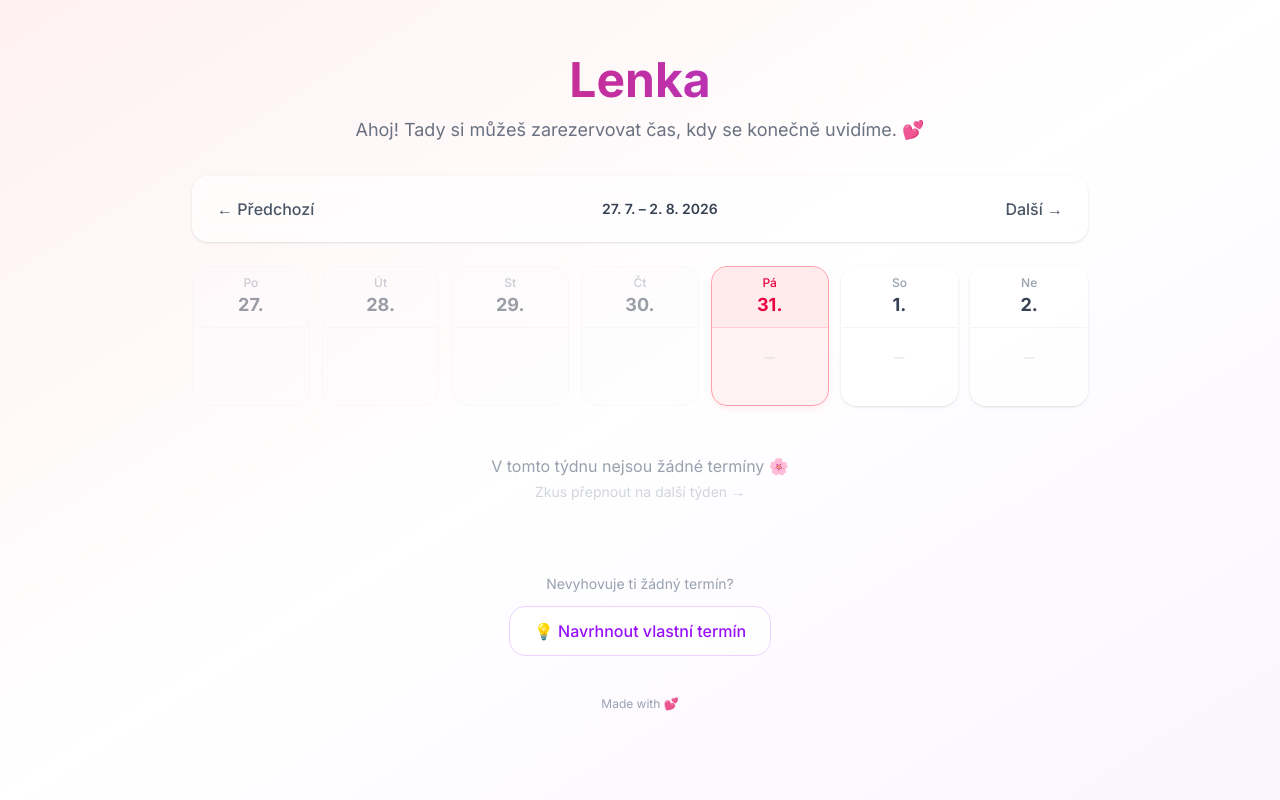
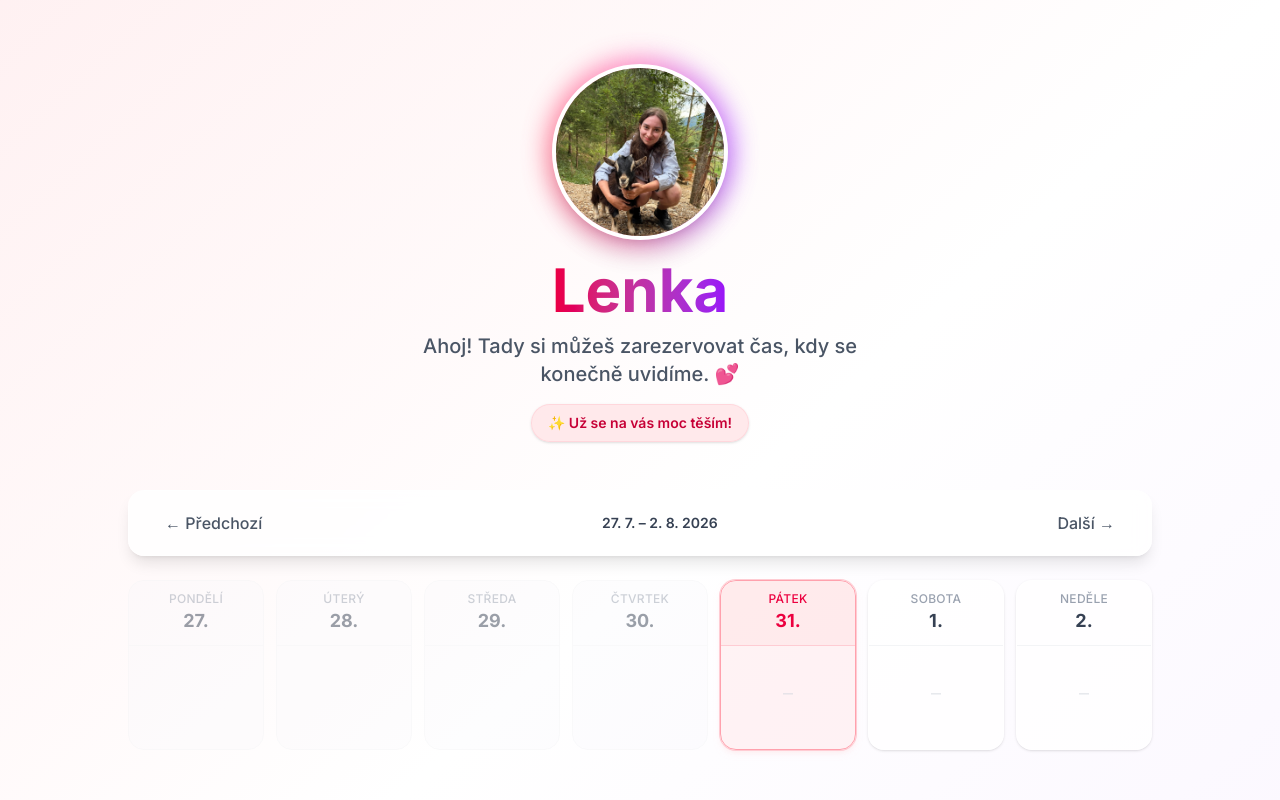
Before and after one commit to Amousek/lenka-booking, a Next.js app: page / in a window 1280 px wide. Shown: the top 800 px of the page. Built offline with nearby package versions, Linux system fonts and the light colour scheme; no server answers.

Commit message:
feat: pridana fotka Lenky a popisek

```diff
--- a/src/app/globals.css
+++ b/src/app/globals.css
@@ -2,11 +2,19 @@
 
 @theme {
   --animate-fade-in: fade-in 0.3s ease-out;
+  --animate-slide-up: slide-up 0.3s ease-out;
 
   @keyframes fade-in {
     from {
       opacity: 0;
       transform: translateY(8px);
+    }
+  }
+
+  @keyframes slide-up {
+    from {
+      opacity: 0;
+      transform: translateY(100%);
     }
   }
 }
@@ -20,8 +28,44 @@
 
   .btn-primary {
     @apply bg-gradient-to-r from-rose-500 to-purple-500 text-white
-      font-medium py-3 rounded-xl hover:shadow-lg
+      font-medium py-3 rounded-xl hover:shadow-lg hover:brightness-105
       active:scale-[0.98] transition-all duration-200
-      disabled:opacity-50 disabled:cursor-not-allowed;
+      disabled:opacity-50 disabled:cursor-not-allowed
+      cursor-pointer;
+  }
+
+  .btn-secondary {
+    @apply border border-gray-200 text-gray-600 font-medium py-2.5 px-4
+      rounded-xl hover:bg-gray-50 hover:shadow-sm
+      active:scale-[0.98] transition-all duration-200
+      cursor-pointer;
+  }
+
+  .card {
+    @apply bg-white/80 backdrop-blur-sm rounded-2xl shadow-lg
+      border border-white/40;
   }
 }
+
+/* Desktop: wider inputs */
+@media (min-width: 768px) {
+  .input-field {
+    padding: 0.875rem 1.125rem;
+    font-size: 0.9375rem;
+  }
+}
+
+/* Smooth scrollbar */
+::-webkit-scrollbar {
+  width: 6px;
+}
+::-webkit-scrollbar-track {
+  background: transparent;
+}
+::-webkit-scrollbar-thumb {
+  background: #e5e7eb;
+  border-radius: 3px;
+}
+::-webkit-scrollbar-thumb:hover {
+  background: #d1d5db;
+}
--- a/src/app/page.tsx
+++ b/src/app/page.tsx
@@ -43,7 +43,8 @@ function toDateStr(d: Date): string {
   return d.toISOString().split("T")[0];
 }
 
-const DAY_NAMES = ["Po", "Út", "St", "Čt", "Pá", "So", "Ne"];
+const DAY_NAMES_SHORT = ["Po", "Út", "St", "Čt", "Pá", "So", "Ne"];
+const DAY_NAMES_LONG = ["Pondělí", "Úterý", "Středa", "Čtvrtek", "Pátek", "Sobota", "Neděle"];
 
 /* ── Component ── */
 
@@ -58,7 +59,7 @@ export default function Home() {
   const [submitted, setSubmitted] = useState<Set<string>>(new Set());
   const [error, setError] = useState("");
 
-  // Suggestion form state
+  // Suggestion form
   const [showSuggestion, setShowSuggestion] = useState(false);
   const [sugName, setSugName] = useState("");
   const [sugDate, setSugDate] = useState("");
@@ -71,17 +72,13 @@ export default function Home() {
   const [sugSuccess, setSugSuccess] = useState(false);
   const [sugError, setSugError] = useState("");
 
-  useEffect(() => {
-    fetchSlots();
-  }, []);
+  useEffect(() => { fetchSlots(); }, []);
 
   async function fetchSlots() {
     try {
       const res = await fetch("/api/slots");
       if (res.ok) setSlots(await res.json());
-    } finally {
-      setLoading(false);
-    }
+    } finally { setLoading(false); }
   }
 
   async function handleSubmit(slotId: string) {
@@ -92,11 +89,7 @@ export default function Home() {
       const res = await fetch("/api/reservations", {
         method: "POST",
         headers: { "Content-Type": "application/json" },
-        body: JSON.stringify({
-          slot_id: slotId,
-          name: name.trim(),
-          note: note.trim() || null,
-        }),
+        body: JSON.stringify({ slot_id: slotId, name: name.trim(), note: note.trim() || null }),
       });
       if (res.ok) {
         setSubmitted((prev) => new Set(prev).add(slotId));
@@ -108,11 +101,8 @@ export default function Home() {
         const data = await res.json();
         setError(data.error || "Chyba při odesílání");
       }
-    } catch {
-      setError("Nepodařilo se odeslat rezervaci");
-    } finally {
-      setSubmitting(false);
-    }
+    } catch { setError("Nepodařilo se odeslat rezervaci"); }
+    finally { setSubmitting(false); }
   }
 
   async function handleSuggestion(e: React.FormEvent) {
@@ -120,103 +110,85 @@ export default function Home() {
     setSugSubmitting(true);
     setSugError("");
     try {
-      const activity =
-        sugActivity === "custom" ? `✏️ ${sugCustomActivity}` : sugActivity;
+      const activity = sugActivity === "custom" ? `✏️ ${sugCustomActivity}` : sugActivity;
       const res = await fetch("/api/suggestions", {
         method: "POST",
         headers: { "Content-Type": "application/json" },
-        body: JSON.stringify({
-          name: sugName.trim(),
-          date: sugDate,
-          time_from: sugTimeFrom,
-          time_to: sugTimeTo,
-          activity,
-          note: sugNote.trim() || null,
-        }),
+        body: JSON.stringify({ name: sugName.trim(), date: sugDate, time_from: sugTimeFrom, time_to: sugTimeTo, activity, note: sugNote.trim() || null }),
       });
       if (res.ok) {
         setSugSuccess(true);
-        setSugName("");
-        setSugDate("");
-        setSugTimeFrom("");
-        setSugTimeTo("");
-        setSugActivity("☕ Káva / Procházka");
-        setSugCustomActivity("");
-        setSugNote("");
+        setSugName(""); setSugDate(""); setSugTimeFrom(""); setSugTimeTo("");
+        setSugActivity("☕ Káva / Procházka"); setSugCustomActivity(""); setSugNote("");
       } else {
         const data = await res.json();
         setSugError(data.error || "Chyba při odesílání");
       }
-    } catch {
-      setSugError("Nepodařilo se odeslat návrh");
-    } finally {
-      setSugSubmitting(false);
-    }
+    } catch { setSugError("Nepodařilo se odeslat návrh"); }
+    finally { setSugSubmitting(false); }
   }
 
-  // Computed values
-  const weekDays = useMemo(
-    () => Array.from({ length: 7 }, (_, i) => addDays(weekStart, i)),
-    [weekStart]
-  );
-
+  // Computed
+  const weekDays = useMemo(() => Array.from({ length: 7 }, (_, i) => addDays(weekStart, i)), [weekStart]);
   const slotsByDate = useMemo(() => {
     const map: Record<string, Slot[]> = {};
-    for (const slot of slots) {
-      (map[slot.date] ??= []).push(slot);
-    }
+    for (const slot of slots) (map[slot.date] ??= []).push(slot);
     return map;
   }, [slots]);
-
-  const weekHasSlots = weekDays.some(
-    (d) => (slotsByDate[toDateStr(d)] ?? []).length > 0
-  );
-
+  const weekHasSlots = weekDays.some((d) => (slotsByDate[toDateStr(d)] ?? []).length > 0);
   const today = toDateStr(new Date());
-
   const weekLabel = `${weekDays[0].toLocaleDateString("cs-CZ", { day: "numeric", month: "short" })} – ${weekDays[6].toLocaleDateString("cs-CZ", { day: "numeric", month: "short", year: "numeric" })}`;
 
   return (
-    <main className="min-h-screen p-4 md:p-8">
-      <div className="max-w-4xl mx-auto">
+    <main className="min-h-screen px-4 py-6 md:px-8 md:py-10 lg:px-12">
+      <div className="max-w-5xl mx-auto">
         {/* Header */}
-        <div className="text-center mb-8 pt-6">
-          <h1 className="text-4xl md:text-5xl font-bold bg-gradient-to-r from-rose-600 to-purple-600 bg-clip-text text-transparent">
+        <div className="text-center mb-8 md:mb-12 pt-2 md:pt-6 flex flex-col items-center">
+          <div className="relative mb-5 group">
+            <div className="absolute -inset-1.5 bg-gradient-to-r from-rose-400 via-pink-400 to-purple-500 rounded-full blur-md opacity-75 group-hover:opacity-100 transition duration-300"></div>
+            <img
+              src="/lenka.jpg"
+              alt="Lenka"
+              className="relative w-36 h-36 sm:w-44 sm:h-44 object-cover rounded-full border-4 border-white shadow-xl transform transition duration-300 hover:scale-105"
+            />
+          </div>
+          <h1 className="text-4xl sm:text-5xl lg:text-6xl font-bold bg-gradient-to-r from-rose-600 to-purple-600 bg-clip-text text-transparent">
             Lenka
           </h1>
-          <p className="text-gray-500 mt-3 text-lg">
+          <p className="text-gray-600 mt-3 text-base sm:text-lg lg:text-xl max-w-md mx-auto font-medium">
             Ahoj! Tady si můžeš zarezervovat čas, kdy se konečně uvidíme. 💕
           </p>
+          <div className="inline-flex items-center gap-2 mt-4 px-4 py-2 rounded-full bg-rose-100/80 border border-rose-200/60 text-rose-700 text-sm font-semibold shadow-sm animate-fade-in">
+            <span>✨ Už se na vás moc těším!</span>
+          </div>
         </div>
 
         {loading ? (
-          <div className="text-center py-16">
-            <div className="inline-block w-8 h-8 border-4 border-rose-200 border-t-rose-500 rounded-full animate-spin" />
-            <p className="text-gray-400 mt-4">Načítám termíny…</p>
+          <div className="text-center py-20">
+            <div className="inline-block w-10 h-10 border-4 border-rose-200 border-t-rose-500 rounded-full animate-spin" />
+            <p className="text-gray-400 mt-4 text-sm">Načítám termíny…</p>
           </div>
         ) : (
           <>
             {/* Week navigation */}
-            <div className="flex items-center justify-between mb-6 bg-white/60 backdrop-blur-sm rounded-2xl border border-white/40 shadow-sm px-4 py-3">
+            <div className="flex items-center justify-between mb-5 md:mb-6 card px-3 py-2.5 sm:px-5 sm:py-3">
               <button
                 onClick={() => setWeekStart(addDays(weekStart, -7))}
-                className="p-2 rounded-xl hover:bg-gray-100 transition-colors text-gray-600 font-medium"
+                className="p-2 sm:px-4 sm:py-2 rounded-xl hover:bg-gray-100 transition-colors text-gray-600 font-medium text-sm sm:text-base"
               >
-                ← Předchozí
+                ← <span className="hidden sm:inline">Předchozí</span>
               </button>
-              <span className="text-sm font-semibold text-gray-700">
-                {weekLabel}
-              </span>
+              <span className="text-xs sm:text-sm font-semibold text-gray-700">{weekLabel}</span>
               <button
                 onClick={() => setWeekStart(addDays(weekStart, 7))}
-                className="p-2 rounded-xl hover:bg-gray-100 transition-colors text-gray-600 font-medium"
+                className="p-2 sm:px-4 sm:py-2 rounded-xl hover:bg-gray-100 transition-colors text-gray-600 font-medium text-sm sm:text-base"
               >
-                Další →
+                <span className="hidden sm:inline">Další</span> →
               </button>
             </div>
 
-            {/* Calendar grid */}
-            <div className="grid grid-cols-2 sm:grid-cols-4 md:grid-cols-7 gap-3">
+            {/* Calendar grid – responsive: 2 col mobile, 4 col tablet, 7 col desktop */}
+            <div className="grid grid-cols-2 sm:grid-cols-4 lg:grid-cols-7 gap-2 sm:gap-3">
               {weekDays.map((day, i) => {
                 const dateStr = toDateStr(day);
                 const daySlots = slotsByDate[dateStr] ?? [];
@@ -226,30 +198,29 @@ export default function Home() {
                 return (
                   <div
                     key={dateStr}
-                    className={`rounded-2xl border transition-all min-h-[140px] flex flex-col
+                    className={`rounded-2xl border transition-all min-h-[130px] sm:min-h-[150px] lg:min-h-[170px] flex flex-col
                       ${isToday
-                        ? "border-rose-300 bg-rose-50/80 shadow-md shadow-rose-100/50"
+                        ? "border-rose-300 bg-rose-50/80 shadow-md shadow-rose-100/50 ring-1 ring-rose-200"
                         : isPast
                           ? "border-gray-100 bg-gray-50/50 opacity-50"
-                          : "border-white/40 bg-white/70 shadow-sm"
+                          : "border-white/40 bg-white/70 shadow-sm hover:shadow-md hover:-translate-y-0.5 transition-transform"
                       }`}
                   >
-                    <div
-                      className={`text-center py-2 border-b ${
-                        isToday ? "border-rose-200 bg-rose-100/50" : "border-gray-100"
-                      } rounded-t-2xl`}
-                    >
-                      <p className={`text-xs font-medium ${isToday ? "text-rose-600" : "text-gray-400"}`}>
-                        {DAY_NAMES[i]}
+                    {/* Day header */}
+                    <div className={`text-center py-2 lg:py-2.5 border-b ${isToday ? "border-rose-200 bg-rose-100/50" : "border-gray-100"} rounded-t-2xl`}>
+                      <p className={`text-[10px] sm:text-xs font-medium uppercase tracking-wide ${isToday ? "text-rose-600" : "text-gray-400"}`}>
+                        <span className="lg:hidden">{DAY_NAMES_SHORT[i]}</span>
+                        <span className="hidden lg:inline">{DAY_NAMES_LONG[i]}</span>
                       </p>
-                      <p className={`text-lg font-bold ${isToday ? "text-rose-600" : "text-gray-700"}`}>
+                      <p className={`text-base sm:text-lg font-bold ${isToday ? "text-rose-600" : "text-gray-700"}`}>
                         {day.getDate()}.
                       </p>
                     </div>
 
-                    <div className="flex-1 p-1.5 space-y-1.5">
+                    {/* Slots */}
+                    <div className="flex-1 p-1.5 sm:p-2 space-y-1.5">
                       {daySlots.length === 0 && !isPast && (
-                        <p className="text-[10px] text-gray-300 text-center mt-4">—</p>
+                        <p className="text-[10px] text-gray-300 text-center mt-6 sm:mt-8">—</p>
                       )}
                       {daySlots.map((slot) => {
                         const available = slot.max_persons - slot.approved_count;
@@ -266,9 +237,9 @@ export default function Home() {
                               }
                             }}
                             disabled={isFull || isSubmitted || isPast}
-                            className={`w-full text-left p-2 rounded-xl text-[11px] leading-tight transition-all
+                            className={`w-full text-left p-2 sm:p-2.5 rounded-xl text-[11px] sm:text-xs leading-tight transition-all
                               ${selectedSlot === slot.id
-                                ? "bg-rose-100 ring-2 ring-rose-400 shadow-sm"
+                                ? "bg-rose-100 ring-2 ring-rose-400 shadow-sm scale-[1.02]"
                                 : isSubmitted
                                   ? "bg-amber-50 border border-amber-200"
                                   : isFull
@@ -286,9 +257,7 @@ export default function Home() {
                               ) : isFull ? (
                                 <span className="text-gray-400">Obsazeno</span>
                               ) : (
-                                <span className="text-emerald-600">
-                                  {available} {spotsLabel(available)}
-                                </span>
+                                <span className="text-emerald-600 font-medium">{available} {spotsLabel(available)}</span>
                               )}
                             </p>
                           </button>
@@ -301,20 +270,20 @@ export default function Home() {
             </div>
 
             {!weekHasSlots && (
-              <div className="text-center py-8 mt-4">
-                <p className="text-gray-400">V tomto týdnu nejsou žádné termíny 🌸</p>
+              <div className="text-center py-10 mt-4">
+                <p className="text-gray-400 text-base">V tomto týdnu nejsou žádné termíny 🌸</p>
                 <p className="text-gray-300 text-sm mt-1">Zkus přepnout na další týden →</p>
               </div>
             )}
 
-            {/* ── Suggest a time section ── */}
-            <div className="mt-10">
+            {/* ── Suggest a time ── */}
+            <div className="mt-10 md:mt-14 max-w-2xl mx-auto">
               {!showSuggestion && !sugSuccess && (
                 <div className="text-center">
                   <p className="text-gray-400 text-sm mb-3">Nevyhovuje ti žádný termín?</p>
                   <button
                     onClick={() => setShowSuggestion(true)}
-                    className="inline-flex items-center gap-2 px-6 py-3 rounded-2xl bg-white/80 backdrop-blur-sm border border-purple-200 text-purple-600 font-medium hover:bg-purple-50 hover:shadow-md transition-all"
+                    className="inline-flex items-center gap-2 px-6 py-3 rounded-2xl bg-white/80 backdrop-blur-sm border border-purple-200 text-purple-600 font-medium hover:bg-purple-50 hover:shadow-md hover:-translate-y-0.5 transition-all cursor-pointer"
                   >
                     💡 Navrhnout vlastní termín
                   </button>
@@ -322,13 +291,13 @@ export default function Home() {
               )}
 
               {sugSuccess && (
-                <div className="text-center py-6 bg-emerald-50/80 rounded-2xl border border-emerald-200 animate-fade-in">
-                  <p className="text-2xl mb-2">✅</p>
-                  <p className="text-emerald-700 font-medium">Návrh odeslán!</p>
+                <div className="text-center py-8 card border-emerald-200 bg-emerald-50/80 animate-fade-in">
+                  <p className="text-3xl mb-2">✅</p>
+                  <p className="text-emerald-700 font-medium text-lg">Návrh odeslán!</p>
                   <p className="text-emerald-600 text-sm mt-1">Lenka ho posoudí a dá ti vědět.</p>
                   <button
                     onClick={() => { setSugSuccess(false); setShowSuggestion(false); }}
-                    className="mt-3 text-sm text-gray-400 hover:text-gray-600 transition-colors"
+                    className="mt-4 text-sm text-gray-400 hover:text-gray-600 transition-colors cursor-pointer"
                   >
                     Zavřít
                   </button>
@@ -336,37 +305,32 @@ export default function Home() {
               )}
 
               {showSuggestion && !sugSuccess && (
-                <div className="bg-white/80 backdrop-blur-sm rounded-2xl shadow-lg border border-purple-200 p-6 animate-fade-in">
-                  <div className="flex items-center justify-between mb-4">
-                    <h2 className="text-lg font-semibold text-gray-800">💡 Navrhnout termín</h2>
-                    <button
-                      onClick={() => setShowSuggestion(false)}
-                      className="w-8 h-8 flex items-center justify-center rounded-full hover:bg-gray-100 text-gray-400 transition-colors"
-                    >
-                      ✕
-                    </button>
+                <div className="card border-purple-200 p-5 sm:p-6 lg:p-8 animate-fade-in">
+                  <div className="flex items-center justify-between mb-5">
+                    <h2 className="text-lg sm:text-xl font-semibold text-gray-800">💡 Navrhnout termín</h2>
+                    <button onClick={() => setShowSuggestion(false)} className="w-9 h-9 flex items-center justify-center rounded-full hover:bg-gray-100 text-gray-400 transition-colors cursor-pointer">✕</button>
                   </div>
                   <form onSubmit={handleSuggestion} className="grid grid-cols-1 sm:grid-cols-2 gap-4">
                     <div className="sm:col-span-2">
-                      <label className="text-sm text-gray-500 mb-1 block">Tvoje jméno *</label>
+                      <label className="text-sm text-gray-500 mb-1.5 block">Tvoje jméno *</label>
                       <input type="text" value={sugName} onChange={(e) => setSugName(e.target.value)} required placeholder="Jméno a příjmení" className="input-field" />
                     </div>
                     <div>
-                      <label className="text-sm text-gray-500 mb-1 block">Navrhované datum *</label>
+                      <label className="text-sm text-gray-500 mb-1.5 block">Navrhované datum *</label>
                       <input type="date" value={sugDate} onChange={(e) => setSugDate(e.target.value)} required className="input-field" />
                     </div>
                     <div className="grid grid-cols-2 gap-3">
                       <div>
-                        <label className="text-sm text-gray-500 mb-1 block">Od *</label>
+                        <label className="text-sm text-gray-500 mb-1.5 block">Od *</label>
                         <input type="time" value={sugTimeFrom} onChange={(e) => setSugTimeFrom(e.target.value)} required className="input-field" />
                       </div>
                       <div>
-                        <label className="text-sm text-gray-500 mb-1 block">Do *</label>
+                        <label className="text-sm text-gray-500 mb-1.5 block">Do *</label>
                         <input type="time" value={sugTimeTo} onChange={(e) => setSugTimeTo(e.target.value)} required className="input-field" />
                       </div>
                     </div>
                     <div>
-                      <label className="text-sm text-gray-500 mb-1 block">Aktivita</label>
+                      <label className="text-sm text-gray-500 mb-1.5 block">Aktivita</label>
                       <select value={sugActivity} onChange={(e) => setSugActivity(e.target.value)} className="input-field">
                         <option value="☕ Káva / Procházka">☕ Káva / Procházka</option>
                         <option value="🍷 Posezení u vína">🍷 Posezení u vína</option>
@@ -375,12 +339,12 @@ export default function Home() {
                     </div>
                     {sugActivity === "custom" && (
                       <div className="animate-fade-in">
-                        <label className="text-sm text-gray-500 mb-1 block">Vlastní aktivita *</label>
+                        <label className="text-sm text-gray-500 mb-1.5 block">Vlastní aktivita *</label>
                         <input type="text" value={sugCustomActivity} onChange={(e) => setSugCustomActivity(e.target.value)} required placeholder="Např. Piknik v parku 🧺" className="input-field" />
                       </div>
                     )}
                     <div className="sm:col-span-2">
-                      <label className="text-sm text-gray-500 mb-1 block">Poznámka (volitelné)</label>
+                      <label className="text-sm text-gray-500 mb-1.5 block">Poznámka (volitelné)</label>
                       <textarea value={sugNote} onChange={(e) => setSugNote(e.target.value)} rows={2} placeholder="Např. Mohl/a bych i dříve…" className="input-field resize-none" />
                     </div>
                     {sugError && <p className="sm:col-span-2 text-red-500 text-sm">{sugError}</p>}
@@ -394,24 +358,24 @@ export default function Home() {
               )}
             </div>
 
-            {/* Booking form (bottom sheet) */}
+            {/* Booking bottom sheet */}
             {selectedSlot && (() => {
               const slot = slots.find((s) => s.id === selectedSlot);
               if (!slot) return null;
               return (
-                <div className="fixed inset-x-0 bottom-0 z-50 animate-fade-in">
+                <div className="fixed inset-x-0 bottom-0 z-50 animate-slide-up">
                   <div className="max-w-lg mx-auto p-4">
-                    <div className="bg-white/95 backdrop-blur-lg rounded-2xl shadow-2xl border border-rose-200 p-5">
+                    <div className="bg-white/95 backdrop-blur-xl rounded-2xl shadow-2xl border border-rose-200 p-5 sm:p-6">
                       <div className="flex items-center justify-between mb-4">
                         <div>
                           <p className="text-sm text-gray-500">
                             {new Date(slot.date + "T00:00:00").toLocaleDateString("cs-CZ", { weekday: "long", day: "numeric", month: "long" })}
                           </p>
-                          <p className="font-semibold text-gray-800">
+                          <p className="font-semibold text-gray-800 text-base sm:text-lg">
                             {formatTime(slot.time_from)}–{formatTime(slot.time_to)} · {slot.activity}
                           </p>
                         </div>
-                        <button onClick={() => { setSelectedSlot(null); setError(""); }} className="w-8 h-8 flex items-center justify-center rounded-full hover:bg-gray-100 text-gray-400 transition-colors">✕</button>
+                        <button onClick={() => { setSelectedSlot(null); setError(""); }} className="w-9 h-9 flex items-center justify-center rounded-full hover:bg-gray-100 text-gray-400 transition-colors cursor-pointer">✕</button>
                       </div>
                       <div className="space-y-3">
                         <input type="text" placeholder="Jméno a příjmení *" value={name} onChange={(e) => setName(e.target.value)} className="input-field" autoFocus />
@@ -428,12 +392,12 @@ export default function Home() {
             })()}
 
             {selectedSlot && (
-              <div className="fixed inset-0 bg-black/20 z-40" onClick={() => { setSelectedSlot(null); setError(""); }} />
+              <div className="fixed inset-0 bg-black/20 backdrop-blur-[2px] z-40" onClick={() => { setSelectedSlot(null); setError(""); }} />
             )}
           </>
         )}
 
-        <p className="text-center text-xs text-gray-400 mt-10 pb-8">Made with 💕</p>
+        <p className="text-center text-xs text-gray-400 mt-12 pb-6">Made with 💕</p>
       </div>
     </main>
   );
```
Also changed, not shown: public/lenka.jpg (added).
